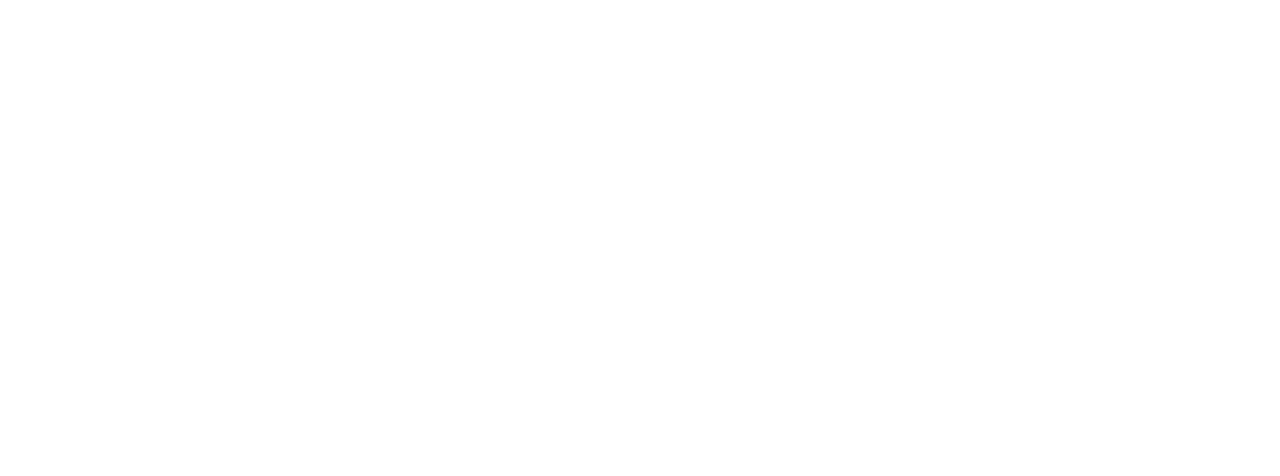
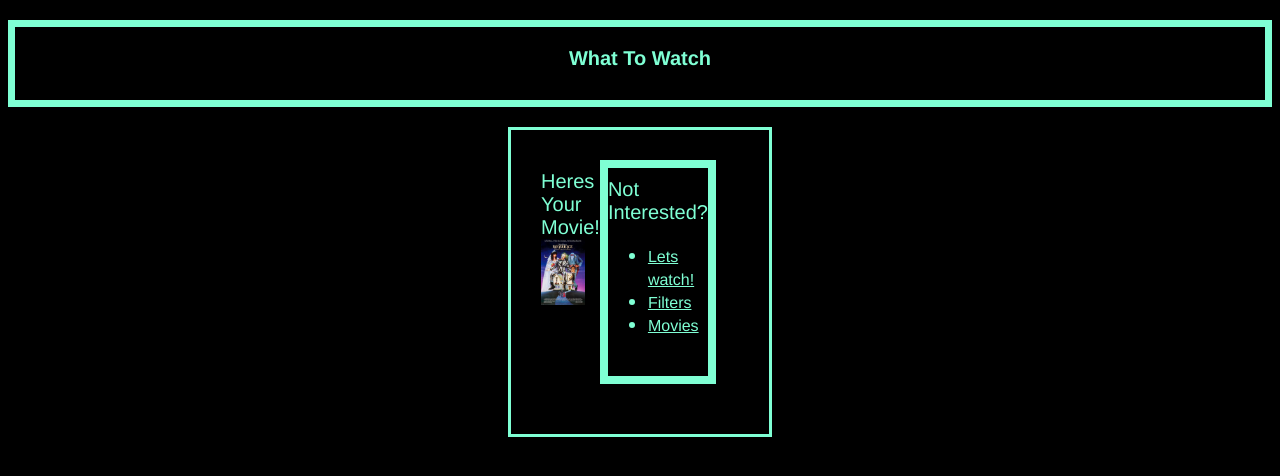
Before and after one commit to jplaisance41/Project-1, a plain HTML site: page index.html in a window 1280 px wide. Drawn offline with Linux system fonts and the light colour scheme.

Commit message:
updated CSS and HTML, it seems like not that much but i had to re do it from scratch a couple times. I will add more after you approve.

```diff
--- a/index.html
+++ b/index.html
@@ -8,7 +8,24 @@
     <script src="script.js" type="text/javascript"></script>
     <link rel="stylesheet" href="style.css" />
   </head>
-  <body>
-    <div class="container"></div>
+      <body>
+    <header>
+      <h1>What To Watch</h1>
+         <div class="container"> <p>
+          Heres Your Movie!
+       <img src="beetle.jpg" alt="Beetlejuice Movie Poster"> </p>
+      <nav>
+        Not Interested?
+        <ul>
+          <li>
+           <a href="#the-head">Lets watch!</a></a>
+          </li>
+          <li><a href="#filters">Filters</a></li>
+          <li><a href="#movies">Movies</a></li>
+        </ul>
+      </nav>
+      </div>
+    </header>
+    </div>
   </body>
 </html>
--- a/script.js
+++ b/script.js
@@ -0,0 +1,4 @@
+var movies;
+var genres;
+var streamingServices;
+var actors;
--- a/style.css
+++ b/style.css
@@ -1,5 +1,61 @@
 body {
+  background-color: black;
+  font-family: "Franklin Gothic Medium", "Arial Narrow", Arial, sans-serif;
+  color: aquamarine;
+  justify-content: center;
+  font-size: 20px;
+}
+
+header {
+  justify-content: center;
 }
 
 .container {
+  border-style: solid;
+  display: flex;
+  padding-top: 20px;
+  margin-top: 20px;
+  margin-right: 500px;
+  margin-left: 500px;
+  margin-bottom: 300px;
+  padding-bottom: 50px;
+  padding-left: 30px;
 }
+
+img {
+  width: 75%;
+  height: auto;
+}
+
+nav {
+  border: 8px;
+  border-style: solid;
+  padding-top: 10px;
+  margin-top: 10px;
+  justify-content: auto;
+  margin-right: 100px;
+  padding-bottom: 20px;
+}
+
+nav a {
+  font-size: 16px;
+  color: aquamarine;
+  padding-top: 30px;
+  margin-top: 30px;
+  justify-content: left;
+}
+
+h1 {
+  max-width: 1200px;
+  margin: 0 auto;
+  padding: 30px;
+  color: aquamarine;
+  justify-content: center;
+  font-size: 20px;
+  text-align: center;
+  border: 7px solid aquamarine;
+  padding-top: 20px;
+  margin-top: 20px;
+  margin-left: auto;
+  border-style: solid;
+}
```
Also changed, not shown: beetle.jpg (added).
